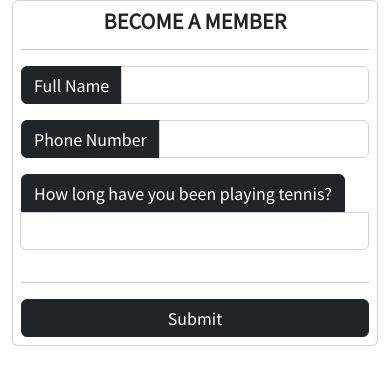
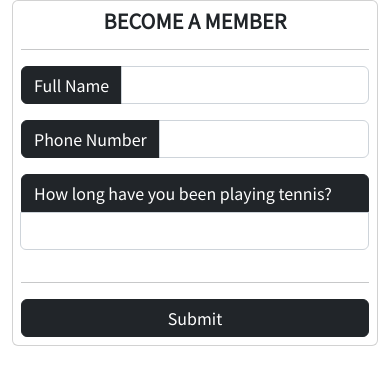
Before and after one commit to eeman7/Lasustech-tennis-club, a Flask app: page /join in a window 390 px wide. Shown: the part 49-434 px from the top of the page. Run offline with Flask 3, Linux system fonts and the light colour scheme; some libraries are stand-ins or nearby versions; some web fonts are replaced.

Commit message:
Thirty Fourth Commit

```diff
--- a/static/css/styles.css
+++ b/static/css/styles.css
@@ -358,6 +358,8 @@ div * {
   .exp-label {
     border-top-right-radius: 0.375rem !important;
     border-bottom-left-radius: 0 !important;
+    display: block;
+    width: 100%;
   }
 
   .exp-input {
```
